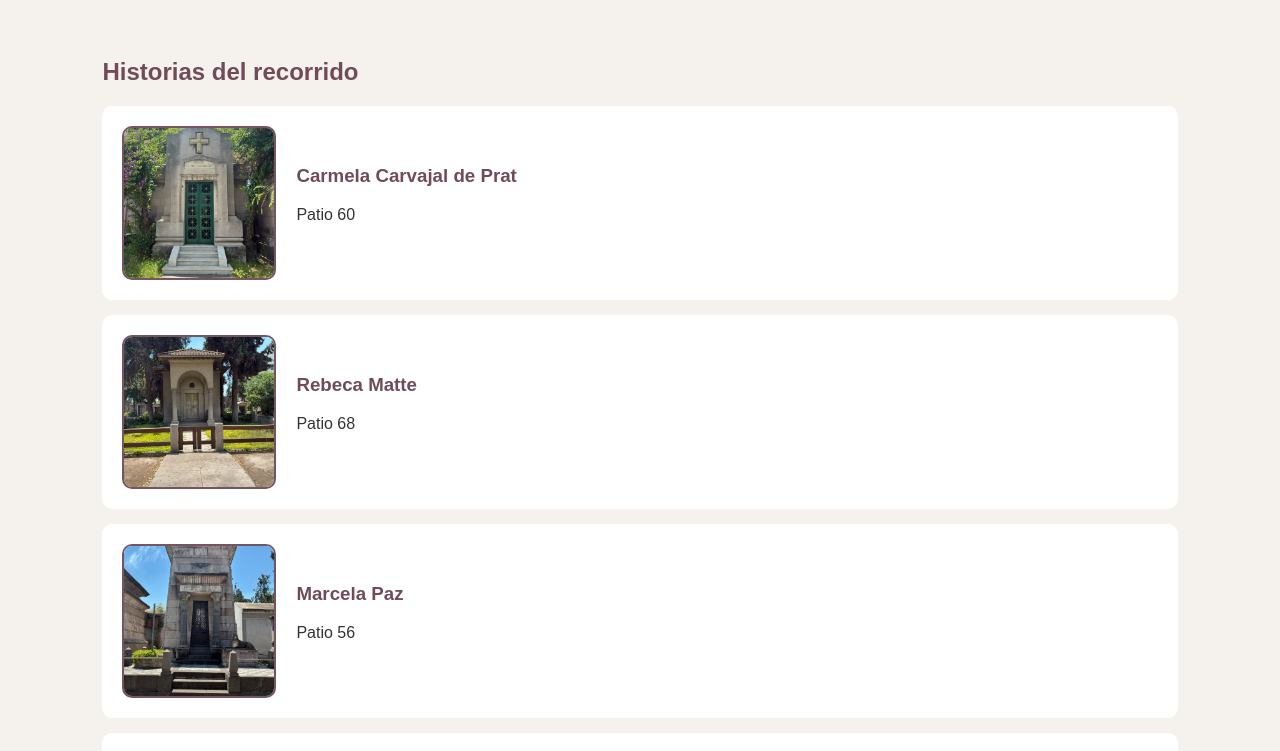
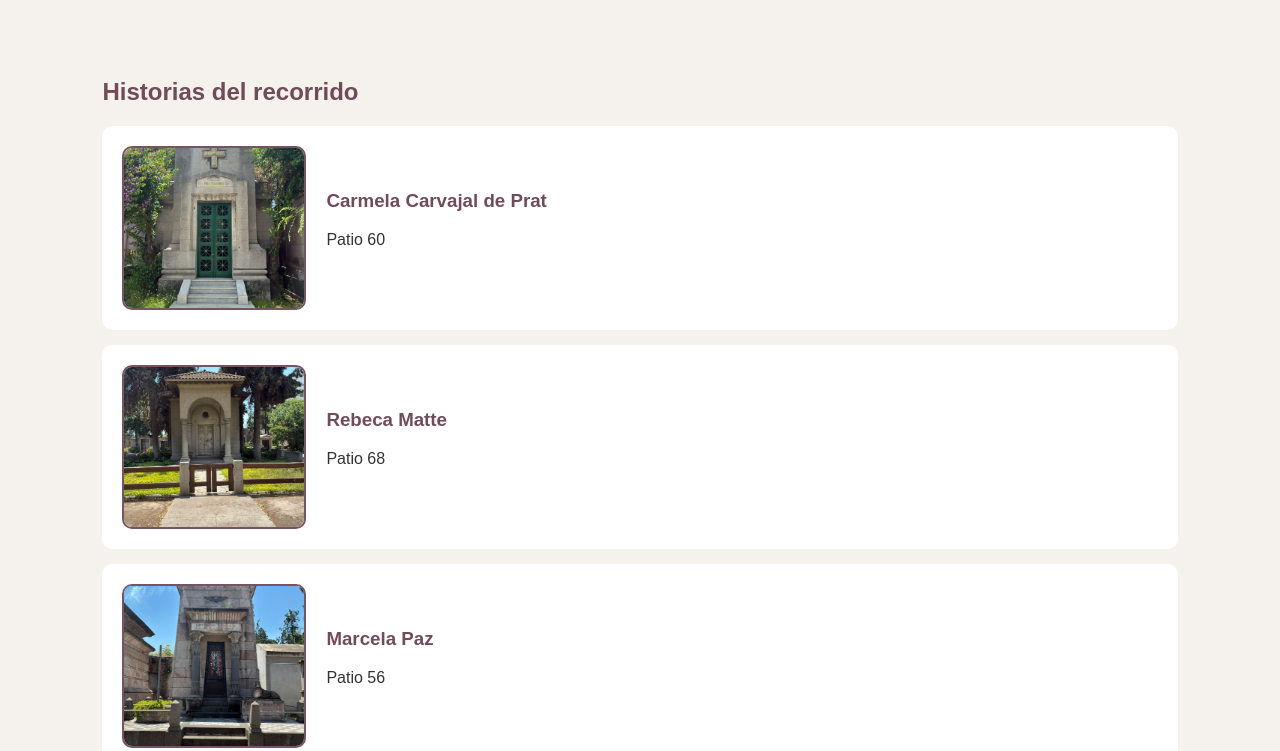
Before and after one commit to antchaveza-coder/Mujeres-de-memoria-, a plain HTML site: page index.html in a window 1280 px wide. Shown: the part 1435-2186 px from the top of the page. Drawn offline with Linux system fonts and the light colour scheme.

Commit message:
Update index.html

```diff
--- a/index.html
+++ b/index.html
@@ -31,6 +31,11 @@ nav a {
   color: white;
   text-decoration: none;
   margin: 10px;
+  display: inline-block;
+}
+
+nav a:hover {
+  text-decoration: underline;
 }
 
 section {
@@ -64,14 +69,16 @@ h2 {
   display: flex;
   align-items: center;
   gap: 20px;
+  box-sizing: border-box;
 }
 
 .card img {
-  width: 150px;
-  height: 150px;
+  width: 180px;
+  height: 160px;
   object-fit: cover;
   border-radius: 10px;
   border: 2px solid #765563;
+  flex-shrink: 0;
 }
 
 .card-info {
```
